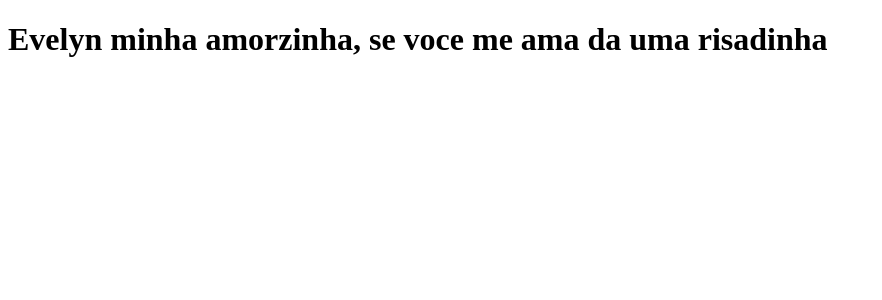
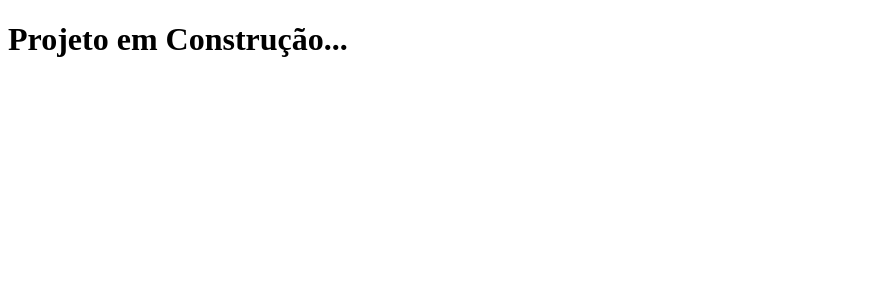
Before and after one commit to guedescodes/clone-tabnews, a Next.js app: page / in a window 1280 px wide. Shown: the top 300 px of the page, without its empty margins (0-882 px from the left). Built offline with nearby package versions, Linux system fonts and the light colour scheme.

Commit message:
Update index.js

```diff
--- a/pages/index.js
+++ b/pages/index.js
@@ -1,5 +1,5 @@
 function Home() {
-    return <h1>Evelyn minha amorzinha, se voce me ama da uma risadinha</h1>
+    return <h1>Projeto em Construção...</h1>
 }
 
 export default Home;
```
